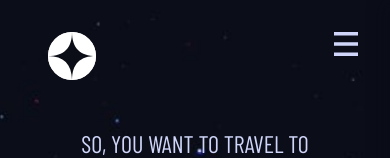
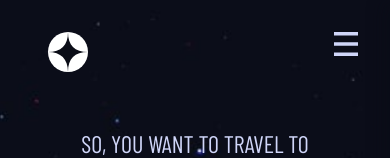
Before and after one commit to DavideCruciani/Space-tourism-multi-page-website, a React (Vite) app in the folder space-tourism/: page / in a window 390 px wide. Shown: the top 158 px of the page. Built offline with nearby package versions, Linux system fonts and the light colour scheme; a web font is replaced by a local one.

Commit message:
logo fix
navbar logo size fix

```diff
--- a/space-tourism/index.html
+++ b/space-tourism/index.html
@@ -2,7 +2,7 @@
 <html lang="en">
   <head>
     <meta charset="UTF-8" />
-    <link rel="icon" type="image/svg+xml" href="/logo.svg" />
+    <link rel="icon" type="image/svg+xml" href="./public/logo.svg" />
     <meta name="viewport" content="width=device-width, initial-scale=1.0" />
     <link rel="preconnect" href="https://fonts.googleapis.com">
     <link rel="preconnect" href="https://fonts.gstatic.com" crossorigin>
--- a/space-tourism/src/components/Header.jsx
+++ b/space-tourism/src/components/Header.jsx
@@ -14,11 +14,9 @@ const Header = () => {
   return (
     <header className='fixed flex h-0 sm:h-auto justify-between lg:items-center w-full top-0 z-50 lg:p-12 pl-12'>
       <div className='py-8'>
-
-        <div className='bg-white rounded-full'>
-          <img src={Logo} alt="Logo" />
+        <div>
+          <img className='w-10 sm:w-12' src={Logo} alt="Logo" />
         </div>
-
       </div>
 
       <hr className='flex-grow ml-14 -mr-7 h-px border-white border-opacity-25 z-10 hidden lg:block' />
```
Also changed, not shown: space-tourism/public/logo.svg (added).
